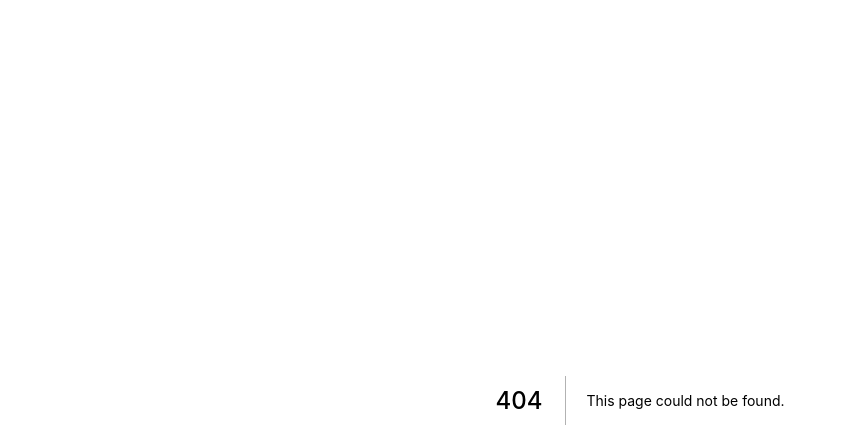
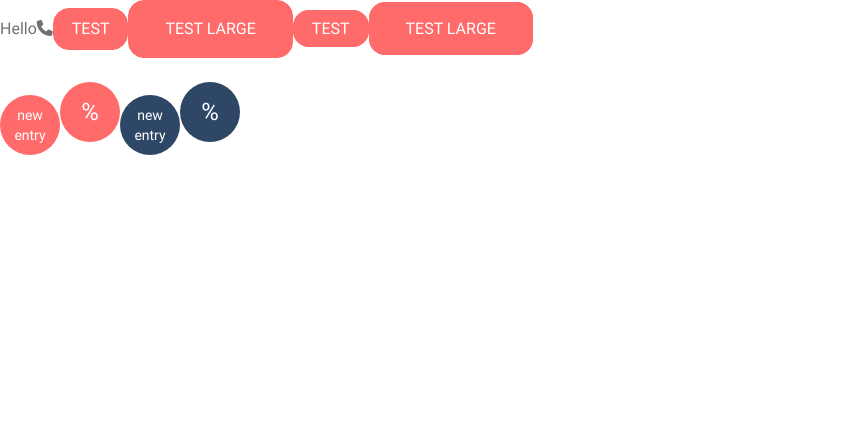
Before and after one commit to VictorJilescu/thread-affair, a Next.js app: page /test in a window 1280 px wide. Before the commit this address had no page. Shown: the top 448 px of the page, without its empty margins (0-847 px from the left). Built offline with nearby package versions, Linux system fonts and the light colour scheme.

Commit message:
THREad affair

```diff
--- /dev/null
+++ b/components/footer.jsx
@@ -0,0 +1,3 @@
+export default function Footer() {
+  return <header>f</header>;
+}
--- /dev/null
+++ b/components/main.jsx
@@ -0,0 +1,3 @@
+export default function Main() {
+  return <main>m</main>;
+}
--- /dev/null
+++ b/pages/test.jsx
@@ -0,0 +1,30 @@
+import Head from 'next/head'
+
+export default function Test() {
+  return (
+    <div>
+      <Head>
+        <title>Thread Affair</title>
+        <meta name="description" content="Generated by create next app" ></meta>
+        <link rel="icon" href="/favicon.ico" ></link>
+      </Head>
+      Hello
+      <i class="fa-solid fa-phone"></i>
+      <button className="button">Test</button>
+      <button className="button button-large">Test Large</button>
+
+<a className="button">test</a>
+    <a className="button button-large">test large</a>
+
+    <div className="mt-4">
+      <span className="badge">new entry</span>
+
+      <span className="badge badge-font-large">%</span>
+
+      <span className="badge badge-secondary">new entry</span>
+
+      <span className="badge badge-secondary badge-font-large">%</span>
+    </div>
+</div>
+  );
+}
--- /dev/null
+++ b/styles/_variables.scss
@@ -0,0 +1,14 @@
+$brand-primary: #ff6b6b;
+$brand-secondary: #2f4766;
+
+// grays
+$gray-primary: #707070;
+$gray-secondary: #363636;
+$gray-tertiary: #aeaeae;
+
+//
+$black: #000; // dark
+$white: #fff; // light
+
+$dark: $black;
+$light: $white;
--- a/styles/index.scss
+++ b/styles/index.scss
@@ -1,5 +1,24 @@
 @import './fonts';
+
+// fontawseome
+@import './../node_modules/@fortawesome/fontawesome-free/scss/fontawesome';
+@import '~@fortawesome/fontawesome-free/scss/brands';
+@import '~@fortawesome/fontawesome-free/scss/regular';
+@import '~@fortawesome/fontawesome-free/scss/solid';
+
+// bootstrap
+@import './../node_modules/bootstrap/scss/bootstrap-reboot.scss';
+@import './../node_modules/bootstrap/scss/bootstrap-grid.scss';
+@import './../node_modules/bootstrap/scss/bootstrap-utilities.scss';
+// @import './../node_modules/bootstrap/scss/images';
+
+@import 'variables';
+@import './reset.scss';
+
+// site
+@import './shared/shared/index';
 
 body {
   font-family: 'Roboto', 'sans-serif';
+  color: $gray-primary;
 }
--- /dev/null
+++ b/styles/reset.scss
@@ -0,0 +1,20 @@
+ol,
+ul {
+  list-style-type: none;
+}
+
+ol,
+ul,
+li {
+  margin: 0;
+  padding: 0;
+}
+
+a {
+  color: inherit;
+  text-decoration: none;
+
+  &:hover {
+    color: inherit;
+  }
+}
--- /dev/null
+++ b/styles/shared/shared/_index.scss
@@ -0,0 +1,2 @@
+// barrel file
+@import './ui/index';
--- /dev/null
+++ b/styles/shared/shared/ui/_badges.scss
@@ -0,0 +1,21 @@
+.badge {
+  display: inline-flex;
+  width: 60px;
+  height: 60px;
+  background-color: $brand-primary;
+  color: $white;
+  justify-content: center;
+  align-items: center;
+  text-align: center;
+  font-size: 14px;
+  line-height: 20px;
+  border-radius: 50%;
+
+  &-font-large {
+    font-size: 24px;
+  }
+
+  &-secondary {
+    background-color: $brand-secondary;
+  }
+}
--- /dev/null
+++ b/styles/shared/shared/ui/_buttons.scss
@@ -0,0 +1,21 @@
+.button {
+  background-color: $brand-primary;
+  color: $white;
+  text-transform: uppercase;
+  font-size: 16px;
+  border-radius: 16px;
+  border: 1px solid $brand-primary;
+  padding: 8px 18px;
+  text-decoration: none;
+  cursor: pointer;
+  transition: color 0.2s linear, background-color 0.2s linear;
+
+  &:hover {
+    color: $brand-primary;
+    background-color: transparent;
+  }
+
+  &-large {
+    padding: 16px 36px;
+  }
+}
--- /dev/null
+++ b/styles/shared/shared/ui/_index.scss
@@ -0,0 +1,2 @@
+@import './buttons';
+@import './badges';
```
Also changed, not shown: components/header.jsx (added, +39 -0 lines), pages/index.jsx (+7 -0 lines).
